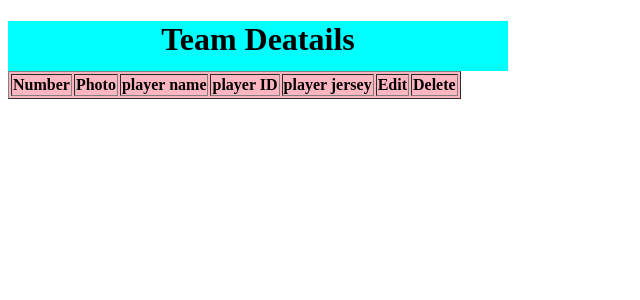
After one commit to sandeep9927/cricket-team-players, a PHP site: page /admin/show_team_players.php in a window 1280 px wide. The commit adds this page. Shown: the top 300 px of the page, without its empty margins (0-640 px from the left). Run offline with PHP 8.4, Linux system fonts and the light colour scheme; lists and menus that the app fills with data are empty.

```diff
--- /dev/null
+++ b/admin/db.php
@@ -0,0 +1,3 @@
+<?php
+$conn = mysqli_connect("localhost", "root", "", "cricket");
+?>
--- /dev/null
+++ b/admin/show_team_players.php
@@ -0,0 +1,80 @@
+
+<?php include "../includes/db.php" ?>
+<!DOCTYPE html>
+<html lang="en">
+<head>
+    <meta charset="UTF-8">
+    <meta name="viewport" content="width=device-width, initial-scale=1.0">
+    <link rel="stylesheet" href="https://cdnjs.cloudflare.com/ajax/libs/font-awesome/4.7.0/css/font-awesome.min.css">
+    <title>Document</title>
+</head>
+<body>
+<?php
+    if(isset($_GET['delete_player'])){
+        $delete_player = $_GET['delete_player'];
+        $query = "DELETE FROM `team_players` WHERE `player_id` = ' $delete_player '";
+        $delete_query = mysqli_query($conn,$query);
+        if($delete_player){
+            ?>
+            <script>
+                alert("player successfully deleted !")
+                window.open('index.php','_self')
+            </script>
+            <?php
+        }else{
+            ?>
+            <script>
+                alert("query failed")
+                window.open('team_players.php','_self')
+            </script>
+            <?php
+        }
+        //header('location:index.php');
+    }
+?>
+<div style="height: 50px; width:500px;background-color:aqua; ">
+      <h1 style="text-align: center;"><?php  $team_name; ?> Team Deatails</h1>
+    </div>
+    <table border="" style="background-color:lightpink">
+        <thead>
+            <tr>
+                <th>Number</th>
+                <th>Photo</th>
+                <th>player name</th>
+                <th>player ID</th>
+                <th>player jersey</th>
+                <th>Edit</th>
+                <th>Delete</th>
+
+            </tr>
+        </thead>
+        <tbody>
+            <?php
+            if(isset($_GET['team_id'])){
+                $player_id = $_GET['team_id'];
+                $query = "SELECT * FROM team_players WHERE team_id = {$player_id}";
+                $run = mysqli_query($conn,$query);
+                $count = 0;
+                while($fetch_team_player = mysqli_fetch_assoc($run)){
+                    $count++;
+                    $player_name = $fetch_team_player['player_name'];
+                    $player_id = $fetch_team_player['player_id'];
+                    $player_image = $fetch_team_player['player_img'];
+                    $player_jersey_number = $fetch_team_player['jersey_num'];
+                    echo "<tr>";
+                    echo "<td>$count</td>";
+                    echo "<td><img style='width: 70px; height:50px' src='image/$player_image' alt='no image' class='img-responsive' style=''></td>";
+                    echo "<td>$player_name</td>";
+                    echo "<td>$player_id</td>";
+                    echo "<td>$player_jersey_number</td>";
+                    echo "<td><a href='admin/add_players.php?add_player={$player_id}'><i class='fa fa-pencil-square-o' aria-hidden='true'></i></a></td>";
+                    echo "<td><a onClick=\"Javascript:return confirm('Please confirm deletion');\" href='team_players.php?delete_player={$player_id}'><i class='fa fa-trash'></i></a></td>";
+                    echo "</tr>";
+                }
+            }
+
+            ?>
+        </tbody>
+    </table>
+</body>
+</html>
```
Also changed, not shown: admin/login.php (added, +101 -0 lines), admin/points.php (+4 -6 lines), includes/boostrap.php (added, +29 -0 lines), js/add_form_validate.js (added, +38 -0 lines).
